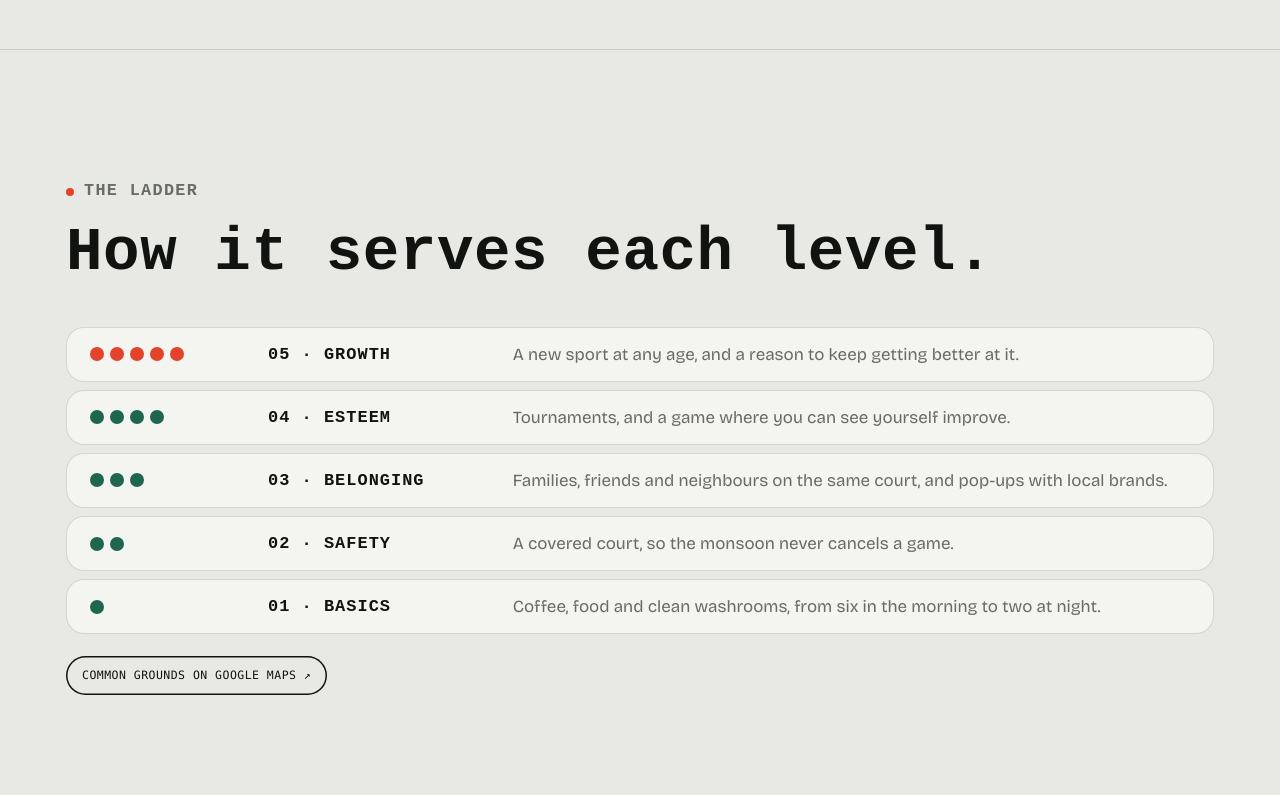
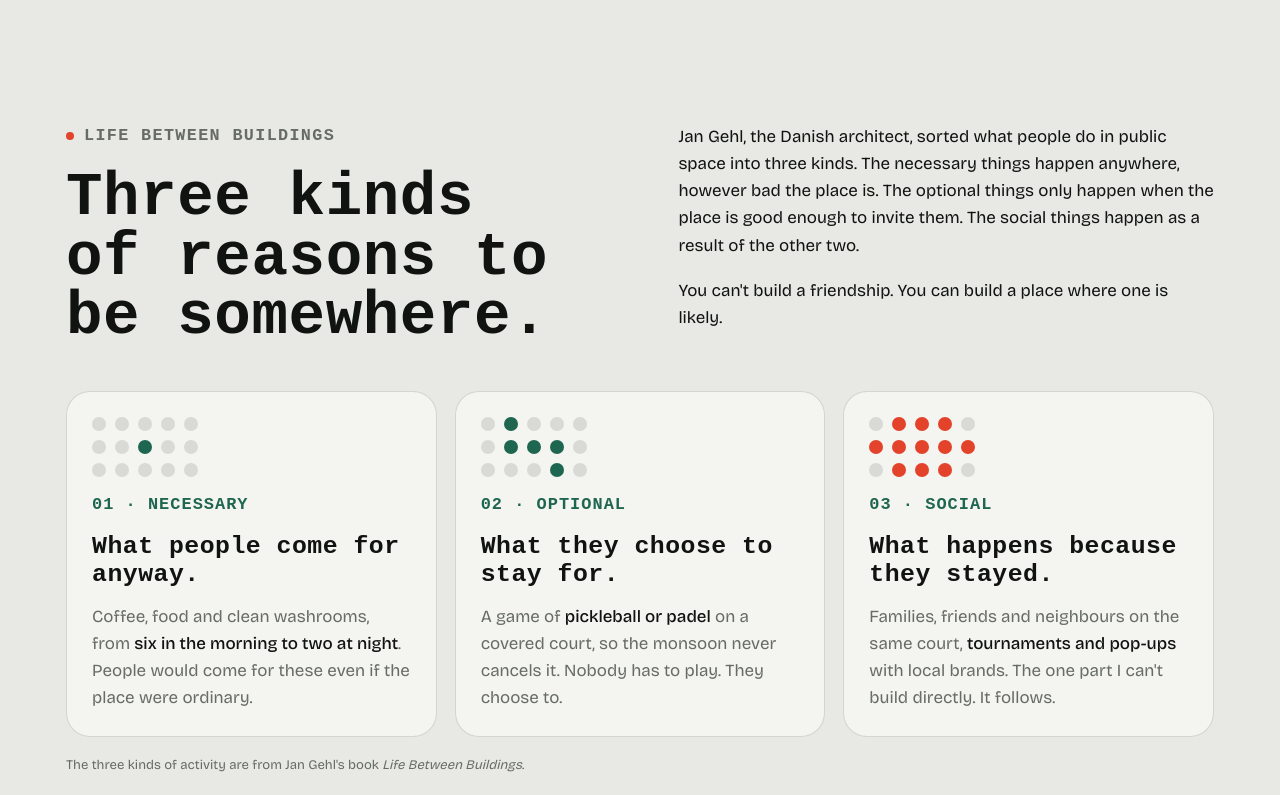
Before and after one commit to akipoo/akshitparmar.com, a plain HTML site: page pilots/common-grounds/index.html in a window 1280 px wide. Shown: the part 1600-2395 px from the top of the page. Drawn offline with nearby package versions, Linux system fonts and the light colour scheme; a web font is replaced by a local one.

Commit message:
Common Grounds: Jan Gehl's necessary, optional and social activities instead of Maslow
Co-Authored-By: Claude Opus 5.5 <noreply@anthropic.com>
Claude-Session: https://claude.ai/code/session_01XBAu2KWPxVs7rG3sifQeBa

```diff
--- a/pilots/common-grounds/index.html
+++ b/pilots/common-grounds/index.html
@@ -5,11 +5,11 @@
 <meta name="viewport" content="width=device-width, initial-scale=1, viewport-fit=cover">
 <meta name="robots" content="index, follow, max-image-preview:large">
 <title>Pilot 03 · Common Grounds · Akshit Suraj Parmar</title>
-<meta name="description" content="Pilot 03 by Ar. Akshit Suraj Parmar: Common Grounds, his side business, a rooftop with coffee, pickleball and padel, open 6 am to 2 am, built to serve people across Maslow's hierarchy of needs.">
+<meta name="description" content="Pilot 03 by Ar. Akshit Suraj Parmar: Common Grounds, his side business, a rooftop with coffee, pickleball and padel, open 6 am to 2 am, built on Jan Gehl's idea that good spaces make people choose to stay.">
 <meta name="author" content="Ar. Akshit Suraj Parmar">
 <meta property="og:type" content="article">
 <meta property="og:title" content="Pilot 03 · Common Grounds">
-<meta property="og:description" content="A rooftop that works on every level. The bet, the ladder and how I measure it.">
+<meta property="og:description" content="Somewhere people choose to stay. The bet, the idea behind it and how I measure it.">
 <meta property="og:url" content="https://akshitparmar.com/pilots/common-grounds/">
 <meta property="og:image" content="https://akshitparmar.com/img/og.jpg">
 <meta name="twitter:card" content="summary_large_image">
@@ -31,7 +31,7 @@
       "@id": "https://akshitparmar.com/pilots/common-grounds/#page",
       "url": "https://akshitparmar.com/pilots/common-grounds/",
       "name": "Pilot 03 · Common Grounds",
-      "description": "Pilot 03 by Ar. Akshit Suraj Parmar: Common Grounds, his side business, a rooftop with coffee, pickleball and padel, open 6 am to 2 am, built to serve people across Maslow's hierarchy of needs.",
+      "description": "Pilot 03 by Ar. Akshit Suraj Parmar: Common Grounds, his side business, a rooftop with coffee, pickleball and padel, open 6 am to 2 am, built on Jan Gehl's idea that good spaces make people choose to stay.",
       "author": {"@id": "https://akshitparmar.com/#person"},
       "isPartOf": {"@id": "https://akshitparmar.com/#page"},
       "about": {"@type": ["CafeOrCoffeeShop", "SportsActivityLocation"], "name": "Common Grounds", "description": "Coffee, pickleball and padel on a covered rooftop, open 6 am to 2 am.", "telephone": "+91 95479 54722", "openingHours": "Mo-Su 06:00-02:00", "hasMap": "https://www.google.com/maps/place/?q=place_id:ChIJkeI0awC75zsRPtnQGLJEiQA", "address": {"@type": "PostalAddress", "streetAddress": "2nd Floor, Tikuji Ni Wadi Road, Hill Garden, Kokanipada", "addressLocality": "Thane West, Thane", "addressRegion": "Maharashtra", "postalCode": "400610", "addressCountry": "IN"}},
@@ -71,7 +71,7 @@
   <div class="wrap">
     <p class="crumb"><a href="../../">Home</a><span>/</span><span>Pilots</span><span>/</span><span>03</span></p>
     <p class="label" style="margin-top:28px">Pilot 03 · Common Grounds</p>
-    <h1 id="h1">A rooftop that works on every level.</h1>
+    <h1 id="h1">Somewhere people choose to stay.</h1>
     <p class="sub"><a href="https://www.google.com/maps/place/?q=place_id:ChIJkeI0awC75zsRPtnQGLJEiQA">Common Grounds</a> is my side business: coffee, pickleball and padel on a covered rooftop, open from six in the morning to two at night. It is also the most successful thing I run.</p>
     <div class="chips"><span class="chip live"><i></i>Status <b>Open</b></span><span class="chip"><i></i>Hours <b>6 am – 2 am</b></span><span class="chip"><i></i>Results <b>in my letter</b></span></div>
   </div>
@@ -82,35 +82,40 @@
     <div class="split">
       <div class="head" style="margin:0">
         <p class="label">The bet</p>
-        <h2 id="h-bet">Build for the whole ladder, not just the roof.</h2>
+        <h2 id="h-bet">Build for what people choose to do.</h2>
       </div>
       <div class="copy">
-        <p class="hyp"><span class="dot">Hypothesis</span><span>A space that serves people on <b>all five levels</b> of Maslow's ladder gets used all day, and keeps them coming back.</span></p>
-        <p>I think Common Grounds works because of how it's built. A space in a city shouldn't just give people a roof. It should serve them all the way up, from a coffee to becoming someone who shows up for themselves every week.</p>
-        <p>It's the same thing I believe about buildings, on a rooftop small enough to test in months instead of years.</p>
+        <p class="hyp"><span class="dot">Hypothesis</span><span>Make the <b>optional</b> things easy and people stay. The social life follows on its own.</span></p>
+        <p>Most commercial spaces in our cities are built for the things people have to do: buy, eat, leave. Nobody stays a minute longer than they need to.</p>
+        <p>Common Grounds is built the other way round. The coffee gets people in. The courts give them a reason to stay. And once people stay, they start talking to each other.</p>
       </div>
     </div>
     <div class="tiles">
-      <div class="tile"><p class="v">— <small>soon</small></p><h3>Hours in use</h3><p>How many of the twenty open hours the courts and the café are actually busy.</p></div>
+      <div class="tile"><p class="v">— <small>soon</small></p><h3>Time people stay</h3><p>How long a visit lasts, not just how many people walk in.</p></div>
       <div class="tile"><p class="v">— <small>soon</small></p><h3>Weekly regulars</h3><p>People who come back every week, not just once.</p></div>
       <div class="tile"><p class="v">— <small>soon</small></p><h3>Community days</h3><p>Tournaments, pop-ups and events hosted on the rooftop.</p></div>
     </div>
   </div>
 </section>
 
-<section class="s" id="ladder" aria-labelledby="h-ladder">
+<section class="s" id="gehl" aria-labelledby="h-gehl">
   <div class="wrap">
-    <div class="head" style="margin:0">
-      <p class="label">The ladder</p>
-      <h2 id="h-ladder">How it serves each level.</h2>
+    <div class="split">
+      <div class="head" style="margin:0">
+        <p class="label">Life between buildings</p>
+        <h2 id="h-gehl">Three kinds of reasons to be somewhere.</h2>
+      </div>
+      <div class="copy">
+        <p>Jan Gehl, the Danish architect, sorted what people do in public space into three kinds. The necessary things happen anywhere, however bad the place is. The optional things only happen when the place is good enough to invite them. The social things happen as a result of the other two.</p>
+        <p>You can't build a friendship. You can build a place where one is likely.</p>
+      </div>
     </div>
-    <ol class="ladder" aria-label="How Common Grounds serves each level of Maslow's hierarchy">
-      <li><span class="lv" aria-hidden="true"><i></i><i></i><i></i><i></i><i></i></span><p class="k">05 · Growth</p><p>A new sport at any age, and a reason to keep getting better at it.</p></li>
-      <li><span class="lv" aria-hidden="true"><i></i><i></i><i></i><i></i></span><p class="k">04 · Esteem</p><p>Tournaments, and a game where you can see yourself improve.</p></li>
-      <li><span class="lv" aria-hidden="true"><i></i><i></i><i></i></span><p class="k">03 · Belonging</p><p>Families, friends and neighbours on the same court, and pop-ups with local brands.</p></li>
-      <li><span class="lv" aria-hidden="true"><i></i><i></i></span><p class="k">02 · Safety</p><p>A covered court, so the monsoon never cancels a game.</p></li>
-      <li><span class="lv" aria-hidden="true"><i></i></span><p class="k">01 · Basics</p><p>Coffee, food and clean washrooms, from six in the morning to two at night.</p></li>
-    </ol>
+    <div class="kinds">
+      <article class="kind"><span class="field" aria-hidden="true"><i></i><i></i><i></i><i></i><i></i><i></i><i></i><i class="on"></i><i></i><i></i><i></i><i></i><i></i><i></i><i></i></span><p class="k">01 · Necessary</p><h3>What people come for anyway.</h3><p>Coffee, food and clean washrooms, from <b>six in the morning to two at night</b>. People would come for these even if the place were ordinary.</p></article>
+      <article class="kind"><span class="field" aria-hidden="true"><i></i><i class="on"></i><i></i><i></i><i></i><i></i><i class="on"></i><i class="on"></i><i class="on"></i><i></i><i></i><i></i><i></i><i class="on"></i><i></i></span><p class="k">02 · Optional</p><h3>What they choose to stay for.</h3><p>A game of <b>pickleball or padel</b> on a covered court, so the monsoon never cancels it. Nobody has to play. They choose to.</p></article>
+      <article class="kind"><span class="field soc" aria-hidden="true"><i></i><i class="on"></i><i class="on"></i><i class="on"></i><i></i><i class="on"></i><i class="on"></i><i class="on"></i><i class="on"></i><i class="on"></i><i></i><i class="on"></i><i class="on"></i><i class="on"></i><i></i></span><p class="k">03 · Social</p><h3>What happens because they stayed.</h3><p>Families, friends and neighbours on the same court, <b>tournaments and pop-ups</b> with local brands. The one part I can't build directly. It follows.</p></article>
+    </div>
+    <p class="fine credit">The three kinds of activity are from Jan Gehl's book <i>Life Between Buildings</i>.</p>
     <p style="margin-top:22px"><a class="pill ghost" href="https://www.google.com/maps/place/?q=place_id:ChIJkeI0awC75zsRPtnQGLJEiQA">Common Grounds on Google Maps ↗</a></p>
   </div>
 </section>
--- a/site.css
+++ b/site.css
@@ -249,17 +249,21 @@ footer{padding-block:clamp(48px,8vw,88px) 40px}
 .next:hover{color:inherit;box-shadow:inset 0 0 0 1.5px var(--ink)}
 .next h3{font-size:clamp(1.4rem,3vw,2.2rem);font-weight:900;margin-top:8px;text-wrap:balance}
 .next .arrow{font-family:var(--f-dot);font-weight:900;font-size:clamp(2rem,5vw,3.4rem);color:var(--green)}
-/* Common Grounds: Maslow ladder, widest step at the bottom */
-.ladder{list-style:none;margin:clamp(28px,4vw,44px) 0 0;padding:0;display:flex;flex-direction:column;gap:8px}
-.ladder li{display:grid;grid-template-columns:clamp(96px,14vw,150px) minmax(110px,.32fr) minmax(0,1fr);gap:clamp(12px,2.4vw,28px);align-items:center;background:var(--raised);border-radius:18px;box-shadow:inset 0 0 0 1px var(--line);padding:14px clamp(14px,2.4vw,24px)}
-.ladder .lv{display:flex;gap:6px}
-.ladder .lv i{width:clamp(10px,1.4vw,14px);height:clamp(10px,1.4vw,14px);border-radius:50%;background:var(--green)}
-.ladder li:first-child .lv i{background:var(--signal)}
-.ladder .k{font-family:var(--f-dot);font-weight:800;letter-spacing:.06em;text-transform:uppercase}
-.ladder p:last-child{color:var(--dim)}
-@media (max-width:620px){.ladder li{grid-template-columns:minmax(0,1fr);gap:6px}}
 .bar nav a[aria-current="page"]{color:var(--ink);text-decoration:underline;text-decoration-color:var(--signal)}
-.pyr{display:flex;flex-direction:column;align-items:center;gap:clamp(8px,1.2vw,12px)}
-.pyr>span{display:flex;gap:clamp(8px,1.2vw,12px)}
-.pyr i{width:clamp(14px,2vw,22px);height:clamp(14px,2vw,22px);border-radius:50%;background:var(--green)}
-.pyr>span:first-child i{background:var(--signal)}
+/* Common Grounds: Gehl's three kinds of activity as dot fields (5 x 3) */
+.field{display:grid;grid-template-columns:repeat(5,clamp(10px,1.3vw,14px));gap:clamp(6px,.9vw,9px)}
+.field i{width:100%;aspect-ratio:1;border-radius:50%;background:color-mix(in srgb,var(--ink) 12%,var(--raised))}
+.field i.on{background:var(--green)}
+.field.soc i.on{background:var(--signal)}
+.kinds{display:grid;grid-template-columns:repeat(3,minmax(0,1fr));gap:18px;margin-top:clamp(28px,4vw,44px)}
+@media (max-width:860px){.kinds{grid-template-columns:minmax(0,1fr)}}
+.kind{background:var(--raised);border-radius:24px;box-shadow:inset 0 0 0 1px var(--line);padding:clamp(18px,2.6vw,26px);display:flex;flex-direction:column;gap:14px;min-width:0}
+.kind .k{font-family:var(--f-dot);font-weight:800;letter-spacing:.06em;text-transform:uppercase;color:var(--green)}
+.kind h3{font-size:clamp(1.25rem,2vw,1.55rem);font-weight:900}
+.kind p{color:var(--dim)}
+.kind p b{color:var(--ink);font-weight:500}
+.trio{display:flex;align-items:flex-end;gap:clamp(14px,2.4vw,26px)}
+.trio>span{display:flex;flex-direction:column;align-items:center;gap:8px}
+.trio small{font-family:var(--f-mono);font-size:.58rem;letter-spacing:.06em;text-transform:uppercase;color:var(--dim)}
+.credit{margin-top:18px}
+.trio .field{grid-template-columns:repeat(5,clamp(9px,.8vw,10px));gap:clamp(6px,.6vw,7px)}
```
Also changed, not shown: index.html (+4 -4 lines), pilots/autopilot/index.html (+1 -1 lines), llms.txt.
